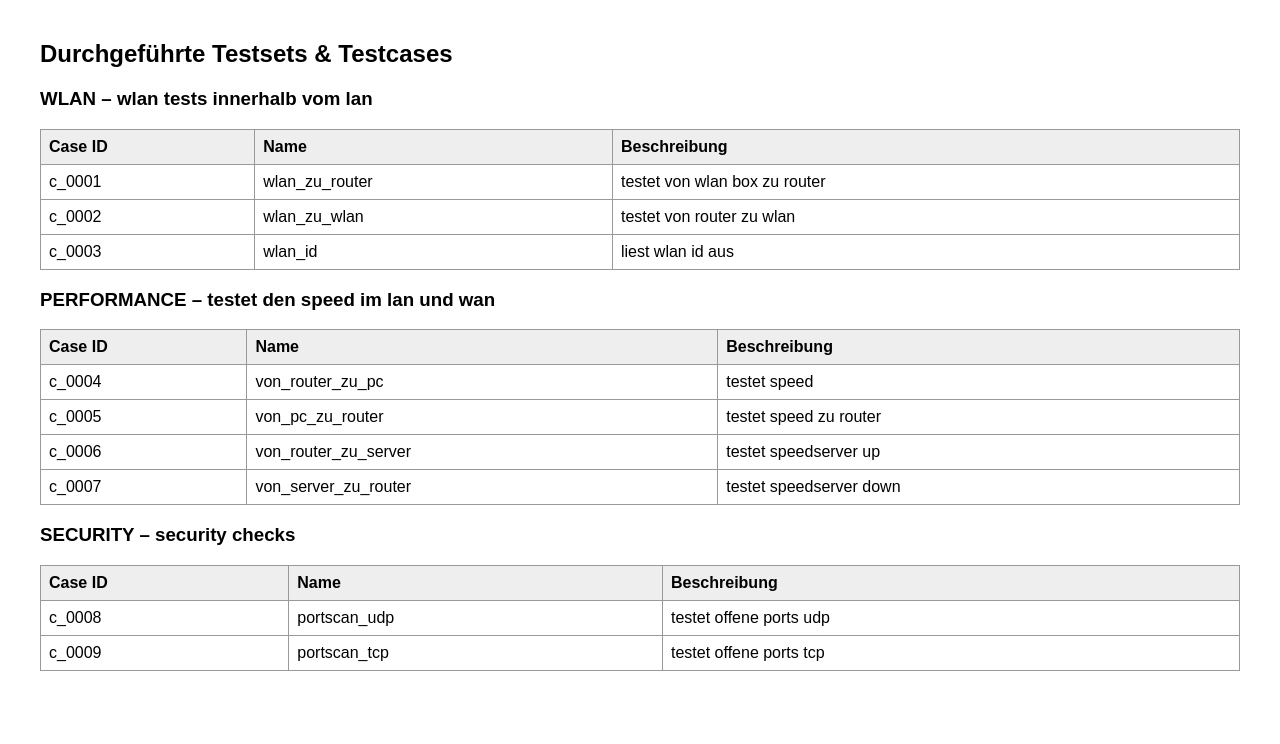
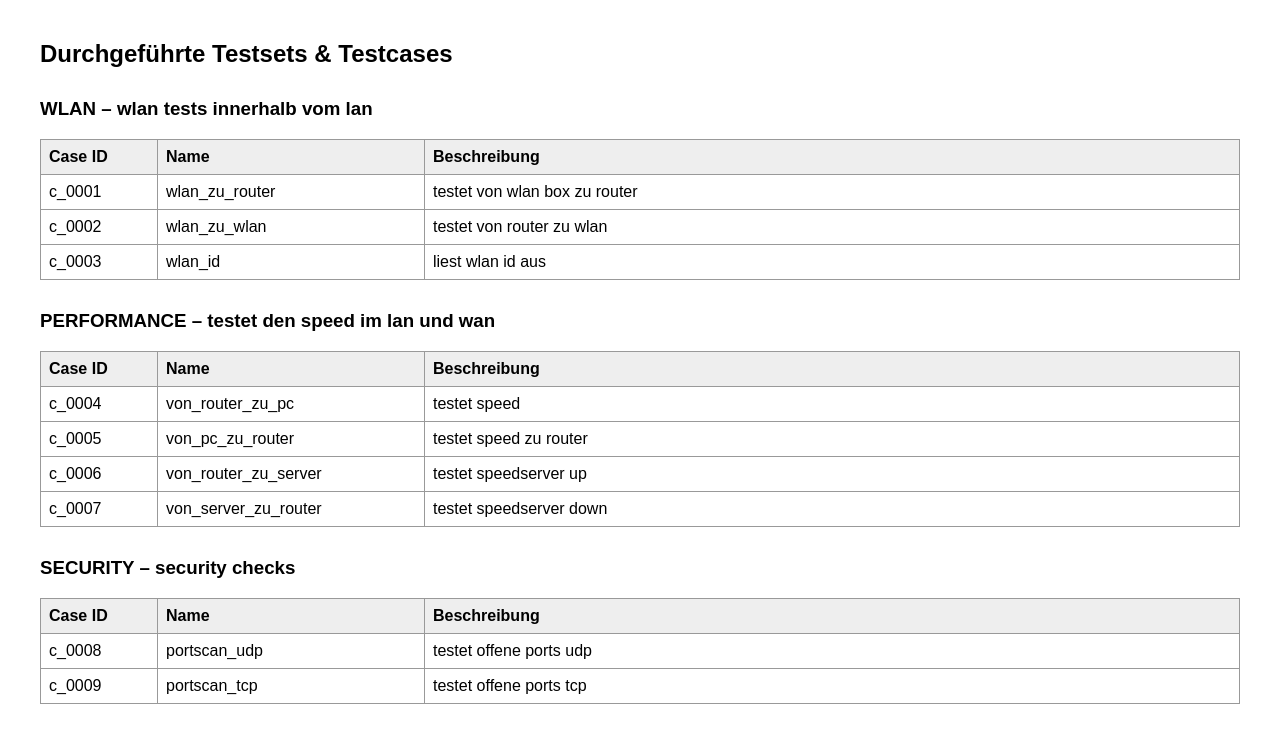
Before and after one commit to michaelbuzek/status-page, a Flask app: page /auftrag/1 in a window 1280 px wide. Shown: the part 240-984 px from the top of the page. Before the commit the page ends 911 px from the top, so only its background shows below. Run offline with Flask 3, Linux system fonts and the light colour scheme; data that the repository does not hold is empty.

Commit message:
Fix: Testcase-Tabellen in detail.html mit festen Spaltenbreiten versehen

```diff
--- a/templates/detail.html
+++ b/templates/detail.html
@@ -6,6 +6,7 @@
         body { font-family: Arial; margin: 40px; }
         h1 { color: purple; }
         h2 { margin-top: 40px; }
+        h3 { margin-top: 30px; }
         table { width: 100%; border-collapse: collapse; margin-top: 10px; }
         th, td { border: 1px solid #999; padding: 8px; text-align: left; }
         th { background-color: #eee; }
@@ -13,6 +14,9 @@
         .status-triggered { background-color: #fcbf49; }
         .status-done { background-color: #8ac926; }
         a { font-weight: bold; color: purple; }
+        .col-case-id { width: 100px; }
+        .col-case-name { width: 250px; }
+        .col-case-info { width: auto; }
     </style>
 </head>
 <body>
@@ -42,9 +46,9 @@
         <h3>{{ setname | upper }} – {{ details.info }}</h3>
         <table>
             <tr>
-                <th>Case ID</th>
-                <th>Name</th>
-                <th>Beschreibung</th>
+                <th class="col-case-id">Case ID</th>
+                <th class="col-case-name">Name</th>
+                <th class="col-case-info">Beschreibung</th>
             </tr>
             {% for case in details.cases %}
             <tr>
```
